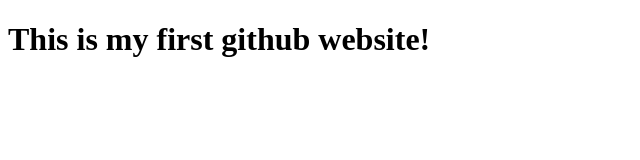
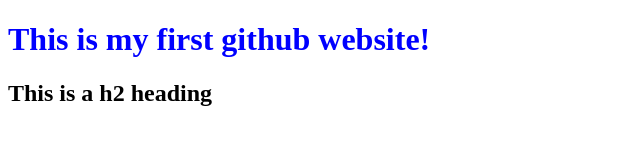
Before and after one commit to vi4432ig/vi4432ig.github.io, a plain HTML site: page index.html in a window 1280 px wide. Shown: the whole page, without its empty margins (0-640 px from the left). Drawn offline with Linux system fonts and the light colour scheme.

Commit message:
Add stylesheet

```diff
--- a/index.html
+++ b/index.html
@@ -4,9 +4,11 @@
     <meta charset="UTF-8">
     <meta http-equiv="X-UA-Compatible" content="IE=edge">
     <meta name="viewport" content="width=device-width, initial-scale=1.0">
-    <title>Document</title>
+    <title>First Github Page</title>
+    <link rel="stylesheet" href="style.css">
 </head>
 <body>
     <h1>This is my first github website!</h1>
+    <h2>This is a h2 heading</h2>
 </body>
 </html>
--- a/style.css
+++ b/style.css
@@ -0,0 +1,3 @@
+h1 {
+    color: blue;
+}
```
